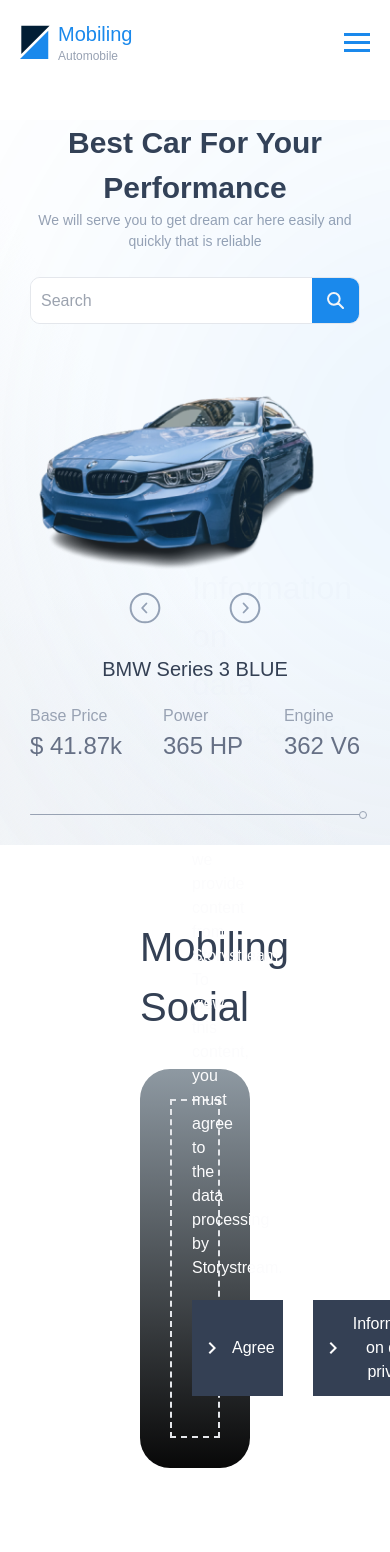
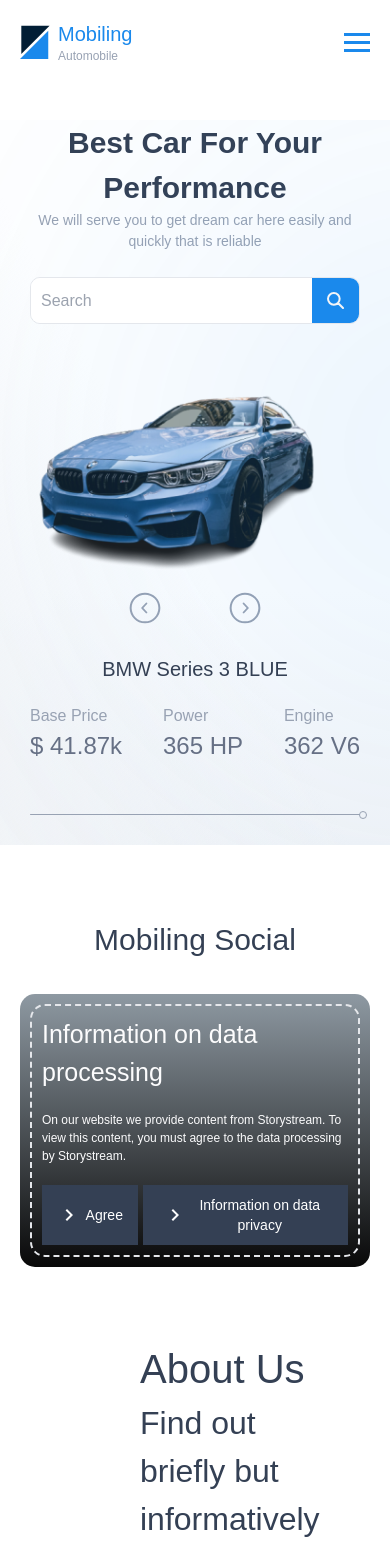
Before and after one commit to AbdellahSlimani/mobiling, a React (Create React App) app: page / in a window 390 px wide. Shown: the top 1552 px of the page. Built offline with nearby package versions, Linux system fonts and the light colour scheme.

Commit message:
Make agreement section responsive

```diff
--- a/src/components/Agreement.jsx
+++ b/src/components/Agreement.jsx
@@ -10,21 +10,21 @@
   ];
 
   return (
-    <div className="px-[140px] py-[72px]">
-      <h1 className="mb-[32px] text-[40px] font-medium text-[#344054]">
+    <div className="px-[20px] py-[72px] md:px-[140px]">
+      <h1 className="mb-[32px] text-center text-[30px] font-medium text-[#344054] md:text-left md:text-[40px]">
         Mobiling Social
       </h1>
 
-      <div className="agreement_bg h-[399px] rounded-[30px] p-[30px]">
-        <div className="flex h-full w-full flex-col justify-end gap-[20px] border-2 border-dashed pb-[40px] pl-[20px] text-white">
-          <h1 className="text-[32px] font-medium text-[#FCFCFD]">
+      <div className="agreement_bg rounded-[15px] md:rounded-[30px]  p-[10px] md:h-[399px] md:p-[30px]">
+        <div className="flex h-full w-full flex-col justify-end gap-[20px] rounded-[15px] border-2 border-dashed p-[10px] text-white md:rounded-none md:pb-[40px] md:pl-[20px]">
+          <h1 className="text-[25px] font-medium text-[#FCFCFD] md:text-[32px]">
             Information on data processing
           </h1>
-          <p className="text-[16px] text-[#FCFCFD] ">
+          <p className="text-[12px] text-[#FCFCFD] md:text-[16px] ">
             On our website we provide content from Storystream. To view this
             content, you must agree to the data processing by Storystream.
           </p>
-          <div className="flex gap-[30px]">
+          <div className="flex gap-[5px] md:gap-[30px]">
             {btns.map((btn) => {
               return (
                 <button className="agreement_btn">
--- a/src/styles/globals.css
+++ b/src/styles/globals.css
@@ -9,7 +9,7 @@
     @apply navLink flex items-center justify-center gap-[8px]  px-[20px] py-[12px] text-lg text-[#667085];
   }
   .agreement_btn {
-    @apply flex items-center justify-center gap-[8px] bg-[#344054] px-[20px] py-[12px];
+    @apply flex items-center justify-center gap-[5px] bg-[#344054] px-[20px] py-[10px] text-sm md:gap-[8px]  md:px-[20px] md:py-[12px];
   }
 }
 
```
